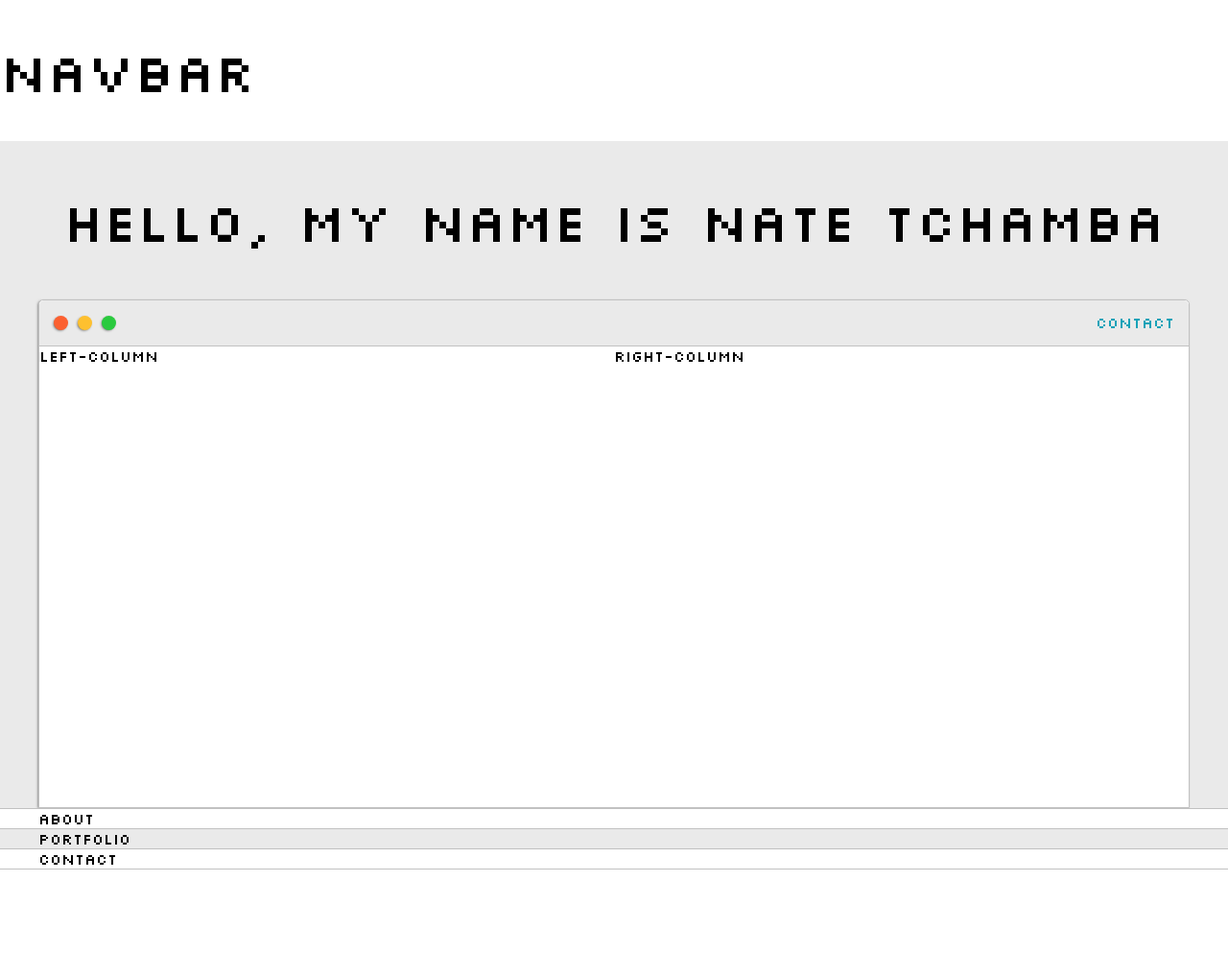
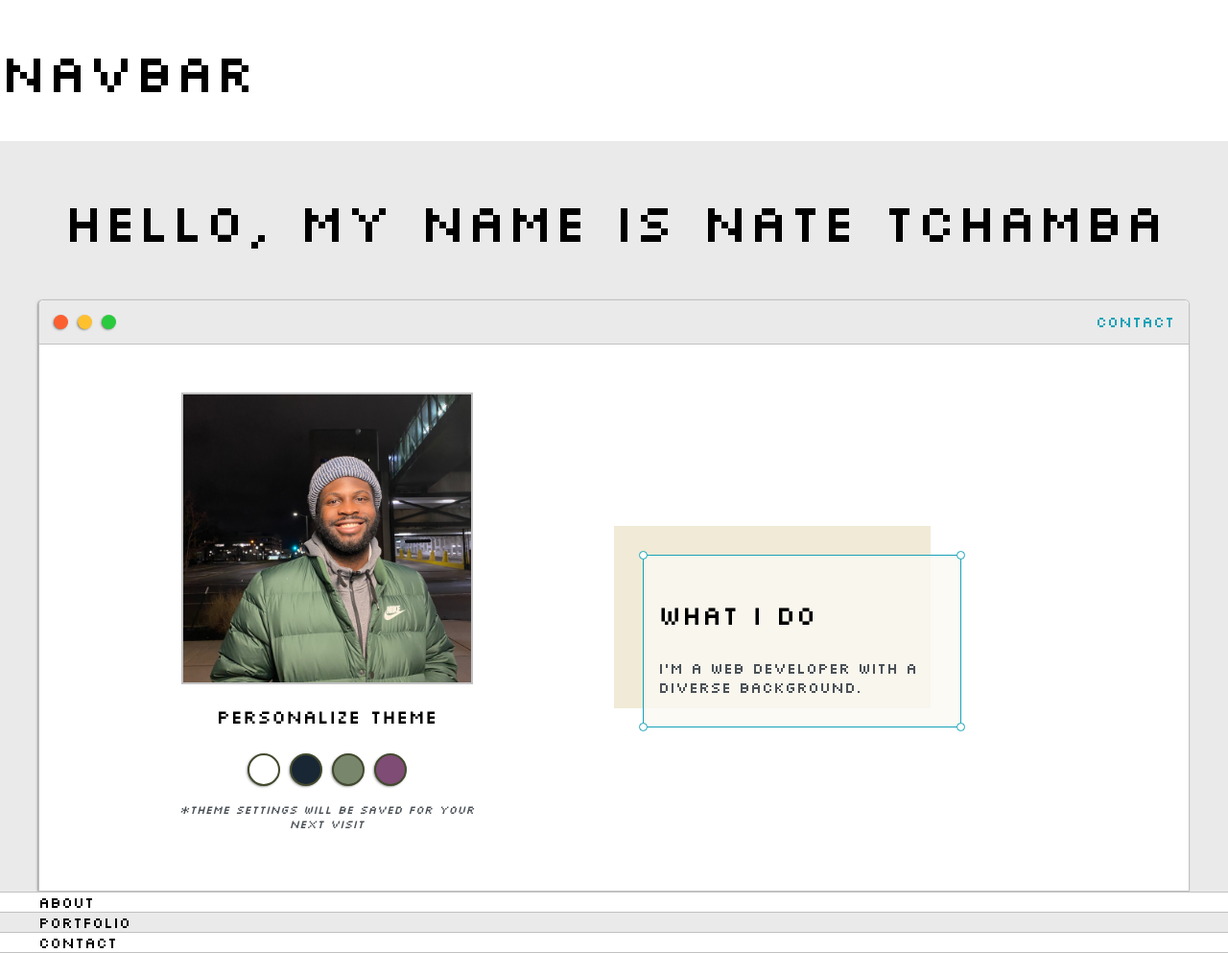
Before and after one commit to nathanaeltchamba/djangoportfolio, a Django app: page / in a window 1280 px wide. Shown: the whole page at 96% size. Before the commit the page ends 906 px from the top, so only its background shows below. Run offline with Django 4.2, Linux system fonts and the light colour scheme.

Commit message:
first section completed

```diff
--- a/base/templates/base/homepage.html
+++ b/base/templates/base/homepage.html
@@ -1,4 +1,6 @@
 {% extends "main.html" %}
+
+{% load static %}
 
 {% block content %}
 
@@ -22,11 +24,30 @@
             </div>
 
             <div class="left-column">
-                left-column
+                <img id="profile_pic" src="{% static 'images/profile_pic.jpg' %}" height="300px" width="300px" alt="profile image">
+                <h5>Personalize Theme</h5>
+
+                <div id="theme-options-wrapper">
+                    <div id="light-mode" class="theme-dot"></div>
+                    <div id="blue-mode" class="theme-dot"></div>
+                    <div id="green-mode" class="theme-dot"></div>
+                    <div id="purple-mode" class="theme-dot"></div>
+                </div>
+
+                <p id="settings-note">*Theme settings will be saved for your <br> next visit</p>
             </div>
 
             <div class="right-column">
-                right-column
+                <div id="preview-shadow">
+                    <div id="preview">
+                        <div id="corner-tl" class="corner"></div>
+                        <div id="corner-tr" class="corner"></div>
+                        <h3>What I do</h3>
+                        <p>I'm a web developer with a diverse background.</p>
+                        <div id="corner-bl" class="corner"></div>
+                        <div id="corner-br" class="corner"></div>
+                    </div>
+                </div>
             </div>
         </div>
     </div>
--- a/static/styles/main.css
+++ b/static/styles/main.css
@@ -5,7 +5,11 @@
     --borderColor:#c1c1c1;
 
     --mainText:black;
-    --secondaryText:#4b5156
+    --secondaryText:#4b5156;
+
+    --themeDotBorder:#42492e;
+    --previewBg:rgba(251, 249, 243, 0.8);
+    --previewShadow:#F0ead6;
 }
 *{
    font-family: 'Silkscreen', cursive;
@@ -76,7 +80,6 @@ h6{font-size: 16px;}
 
     display: grid;
     grid-template-columns: 1fr 1fr;
-    grid-template-rows: 3em 30em;
     grid-template-areas:
         'nav-wrapper nav-wrapper'
         'left-column right-column'
@@ -133,11 +136,123 @@ h6{font-size: 16px;}
     box-shadow: -1px 1px 3px -1px rgba(0,0,0,0.75);
 }
 
+#profile_pic {
+    height: 300px;
+    width: 300px;
+    object-fit: cover;
+    border: 2px solid var(--borderColor);
+    display: block;
+    margin: 0 auto;
+}
+
+#theme-options-wrapper {
+    display: flex;
+    justify-content: center;
+}
+
+.theme-dot {
+    height: 30px;
+    width: 30px;
+    background-color: black;
+    border-radius: 50%;
+    border: 2px solid var(--themeDotBorder);
+
+    margin: 5px;
+    cursor: pointer;
+
+    -webkit-box-shadow: -1px 1px 3px -1px rgba(0,0,0,0.75);
+    -moz-box-shadow: -1px 1px 3px -1px rgba(0,0,0,0.75);
+    box-shadow: -1px 1px 3px -1px rgba(0,0,0,0.75);
+}
+
+.theme-dot:hover {
+    border-width: 5px;
+}
+
+#light-mode {
+    background-color: #fff;
+}
+#blue-mode {
+    background-color: #192734;
+}
+#green-mode {
+    background-color: #78866b;
+}
+#purple-mode {
+    background-color: #7E4C74;
+}
+
+#settings-note {
+    font-size: 12px;
+    font-style: italic;
+    text-align: center;
+}
+
 .left-column{
     grid-area: left-column;
+    padding: 50px 50px;
 }
+
+.left-column h5 {
+    text-align: center;
+    line-height: 0;
+}
+
+.left-column p {
+    font-size: small;
+}
+
 .right-column{
     grid-area: right-column;
+    display: grid;
+    align-content: center;
+    padding-top: 50px;
+    padding-bottom: 50px;
+}
+
+#preview-shadow{
+    background-color: var(--previewShadow);
+    width: 300px;
+    height: 160px;
+    padding-top: 30px;
+    padding-left: 30px;
+}
+
+#preview {
+    width: 300px;
+    border: 1.5px solid #17a2b8;
+    background-color: var(--previewBg);
+    padding: 15px;
+    position: relative;
+}
+
+.corner {
+    height: 7px;
+    width: 7px;
+    border-radius: 50%;
+    background-color: #fff;
+    border: 1.5px solid #17a2b8;
+    position: absolute;
+}
+
+#corner-tl{
+    top:-5px;
+    left:-5px;
+}
+
+#corner-tr{
+    top:-5px;
+    right:-5px;
+}
+
+#corner-bl{
+    bottom:-5px;
+    left:-5px;
+}
+
+#corner-br{
+    bottom:-5px;
+    right:-5px;
 }
 
 @media screen and (max-width:1200px){
@@ -145,3 +260,17 @@ h6{font-size: 16px;}
         width: 95%;
     }
 }
+
+@media screen and (max-width:800px){
+        .intro-wrapper{
+        grid-template-columns: 1fr 1fr;
+        grid-template-areas:
+            'nav-wrapper'
+            'left-column'
+            'right-column'
+        ;
+    }
+    .right-column{
+        justify-content: center;
+    }
+}
```
Also changed, not shown: static/images/animated.jpg (added), static/images/grad_pic.jpg (added), static/images/profile_pic.jpg (added).
